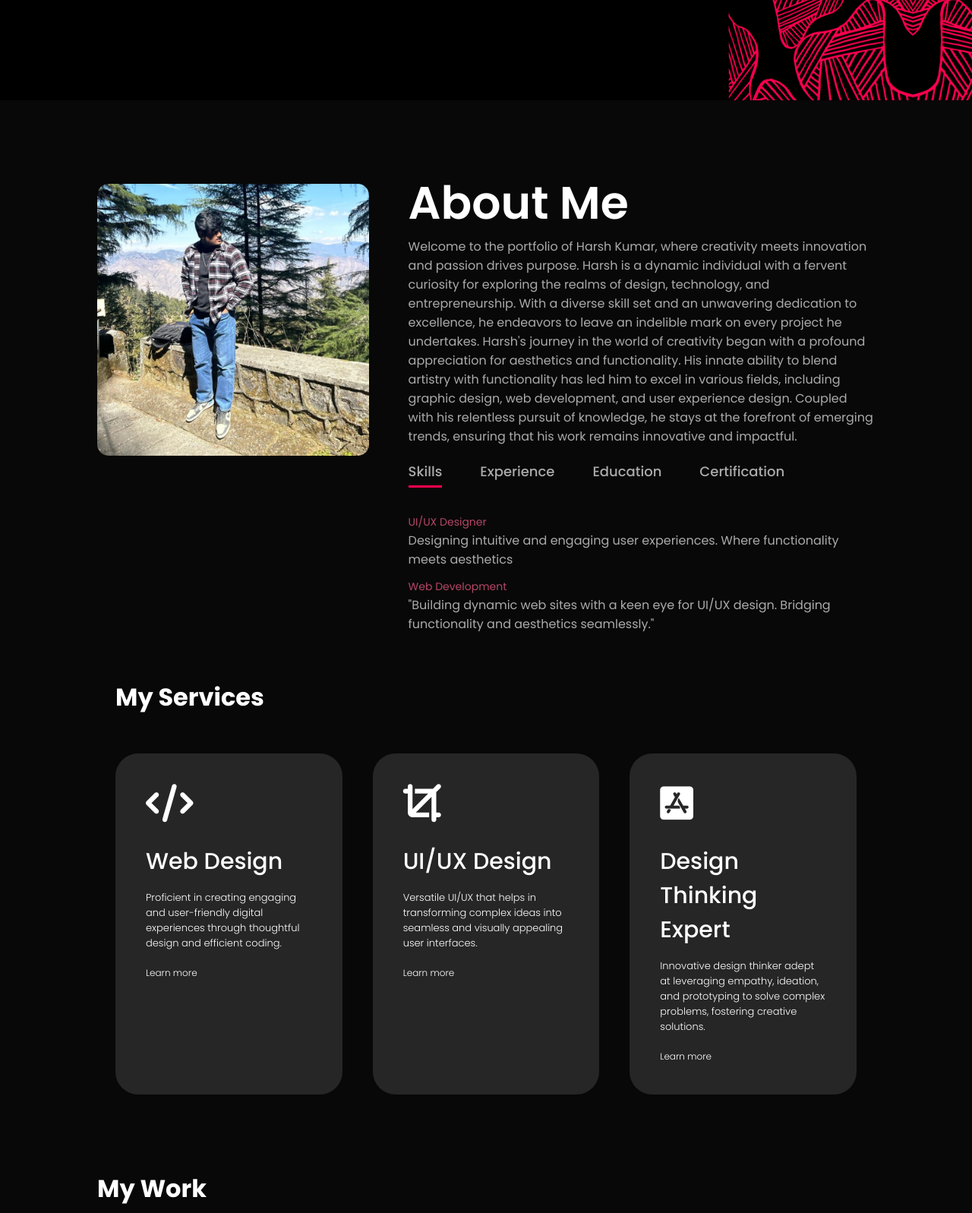
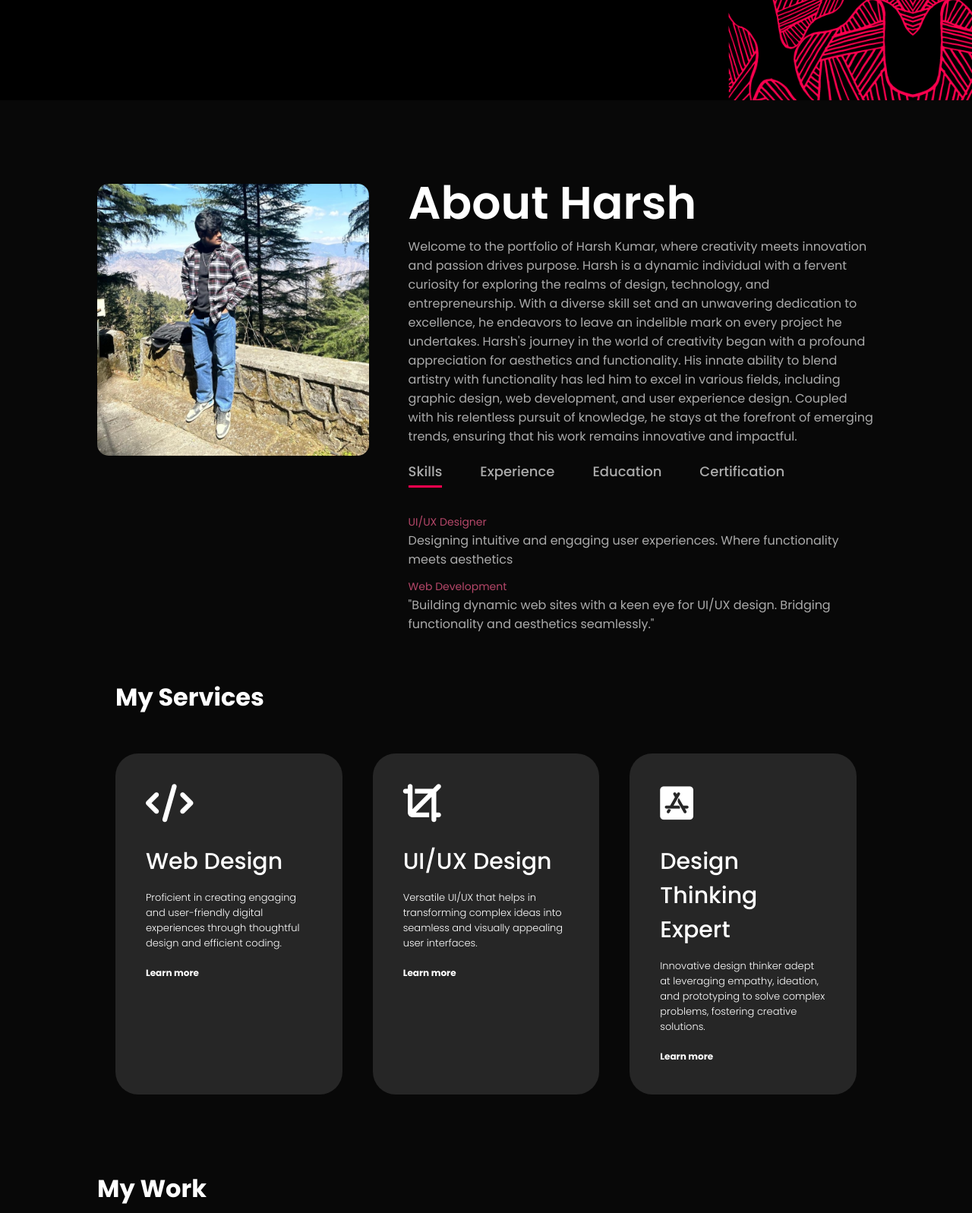
Before and after one commit to harsh6512/Portfolio-Using-Html-Css-and-Js, a plain HTML site: page index.html in a window 1280 px wide. Shown: the part 668-2265 px from the top of the page at 76% size. Drawn offline with Linux system fonts and the light colour scheme.

Commit message:
basic changes

```diff
--- a/index.html
+++ b/index.html
@@ -38,7 +38,7 @@
                     <img src="images/6.jpg" alt="">
                 </div>
                 <div class="about-col-2">
-                    <h1 class="subtitle">About Me</h1>
+                    <h1 class="subtitle">About Harsh</h1>
                         <p>Welcome to the portfolio of Harsh Kumar, where creativity meets innovation and passion drives purpose. Harsh is a dynamic individual with a fervent curiosity for exploring the realms of design, technology, and entrepreneurship. With a diverse skill set and an unwavering dedication to excellence, he endeavors to leave an indelible mark on every project he undertakes.
 
                             Harsh's journey in the world of creativity began with a profound appreciation for aesthetics and functionality. His innate ability to blend artistry with functionality has led him to excel in various fields, including graphic design, web development, and user experience design. Coupled with his relentless pursuit of knowledge, he stays at the forefront of emerging trends, ensuring that his work remains innovative and impactful.</p>
@@ -59,13 +59,13 @@
 
                     <div class="tab-contents" id="experience">
                         <ul>
-                            <li><span>June 2024-November 2024</span><br>Enthusiastic and motivated individual currently learning web development and eager to apply problem-solving and analytical skills to technical projects. Seeking an opportunity to contribute and grow in a dynamic technical environment.</li>
+                            <li><span>June 2024-Present</span><br>Enthusiastic and motivated individual currently learning web development and eager to apply problem-solving and analytical skills to technical projects. Seeking an opportunity to contribute and grow in a dynamic technical environment.</li>
                         </ul>
                     </div>
                     <div class="tab-contents" id="education">
                         <ul>
+                            <li><span>2023-Present</span><br>Currently pursuing Btech CSE at University of pertroleum and energy studies</li>
                             <li><span>2016-2023</span><br>Completed High School Education at Sant Nischal Singh Public School</li>
-                            <li><span>2023-Present</span><br>Currently pursuing Btech CSE at University of pertroleum and energy studies</li>
                         </ul>
                     </div>
                     <div class="tab-contents" id="Certification">
@@ -85,19 +85,19 @@
                 <i class="fa-solid fa-code"></i>
                 <h2>Web Design</h2>
                 <p>Proficient in creating engaging and user-friendly digital experiences through thoughtful design and efficient coding.</p>
-                <a href="https://www.coursera.org/articles/web-designer" target="main">Learn more</a>
+                <a href="https://www.coursera.org/articles/web-designer" target="main"><b>Learn more</b></a>
             </div>
             <div>
                 <i class="fa-solid fa-crop"></i>
                 <h2>UI/UX Design</h2>
                 <p>Versatile UI/UX that helps in transforming complex ideas into seamless and visually appealing user interfaces.</p>
-                <a href="https://www.freecodecamp.org/news/ui-ux-design-guide/" target="main">Learn more</a>
+                <a href="https://www.freecodecamp.org/news/ui-ux-design-guide/" target="main"><b>Learn more</b></a>
             </div>
             <div>
                 <i class="fa-brands fa-app-store-ios"></i>
                 <h2>Design Thinking Expert</h2>
                 <p>Innovative design thinker adept at leveraging empathy, ideation, and prototyping to solve complex problems, fostering creative solutions.</p>
-                <a href="https://www.coursera.org/programs/design-year-1-xdgx3/specializations/uva-darden-design-thinking?collectionId=xqYsl"target="main">Learn more</a>
+                <a href="https://www.coursera.org/programs/design-year-1-xdgx3/specializations/uva-darden-design-thinking?collectionId=xqYsl"target="main"><b>Learn more</b></a>
             </div>
         </div>
     </div>
```
